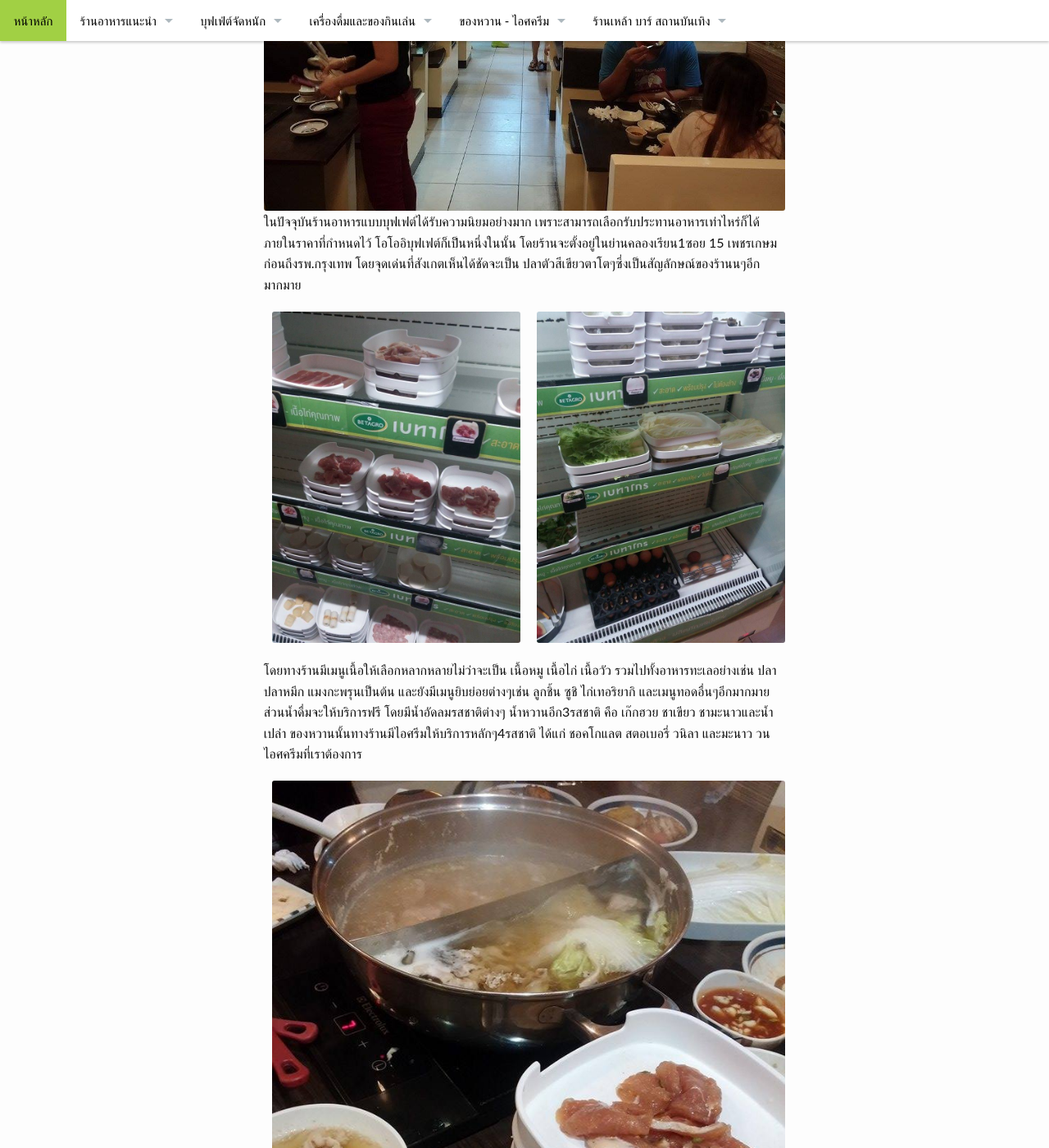
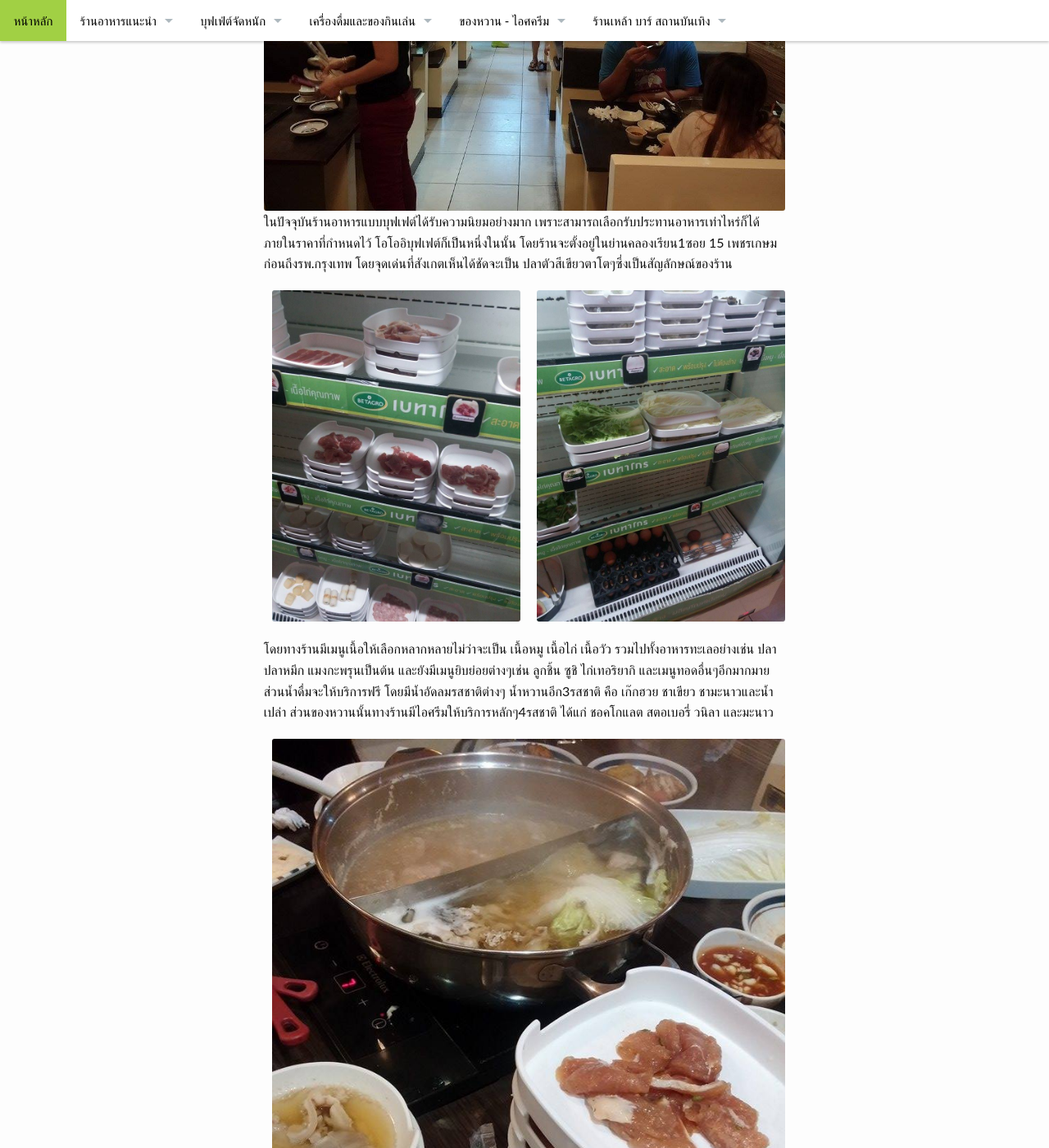
Before and after one commit to hatyairoiroi/hatyairoiroi.github.io, a Jekyll site: the page built from pages/โอโออิ.md, in a window 1280 px wide and 1400 px high, scrolled down 693 px. Shown: the whole window at 82% size. Built offline with Jekyll 4.4.1, drawn with Linux system fonts in a browser that asks for light colours.

Commit message:
Update โอโออิ.md

```diff
--- a/pages/โอโออิ.md
+++ b/pages/โอโออิ.md
@@ -8,7 +8,7 @@ header:
 permalink: "/โอโออิ/"
 ---
 <img class="t20" src="{{ site.url }}/images/โอโออิ1.jpg">
-	ในปัจจุบันร้านอาหารแบบบุฟเฟต์ได้รับความนิยมอย่างมาก เพราะสามารถเลือกรับประทานอาหารเท่าไหร่ก็ได้ภายในราคาที่กำหนดไว้ โอโออิบุฟเฟต์ก็เป็นหนึ่งในนั้น โดยร้านจะตั้งอยู่ในย่านคลองเรียน1ซอย 15 เพชรเกษม ก่อนถึงรพ.กรุงเทพ โดยจุดเด่นที่สังเกตเห็นได้ชัดจะเป็น ปลาตัวสีเขียวตาโตๆซึ่งเป็นสัญลักษณ์ของร้านนๆอีกมากมาย
+	ในปัจจุบันร้านอาหารแบบบุฟเฟต์ได้รับความนิยมอย่างมาก เพราะสามารถเลือกรับประทานอาหารเท่าไหร่ก็ได้ภายในราคาที่กำหนดไว้ โอโออิบุฟเฟต์ก็เป็นหนึ่งในนั้น โดยร้านจะตั้งอยู่ในย่านคลองเรียน1ซอย 15 เพชรเกษม ก่อนถึงรพ.กรุงเทพ โดยจุดเด่นที่สังเกตเห็นได้ชัดจะเป็น ปลาตัวสีเขียวตาโตๆซึ่งเป็นสัญลักษณ์ของร้าน
 
 <ul class="clearing-thumbs small-block-grid-2" data-clearing>
   <li><a href="{{ site.url }}/images/โอโออิ2.jpg"><img src="{{ site.url }}/images/โอโออิ2.jpg"></a></li>
@@ -17,8 +17,8 @@ permalink: "/โอโออิ/"
 
 โดยทางร้านมีเมนูเนื้อให้เลือกหลากหลายไม่ว่าจะเป็น เนื้อหมู เนื้อไก่ เนื้อวัว รวมไปทั้งอาหารทะเลอย่างเช่น ปลา ปลาหมึก แมงกะพรุนเป็นต้น และยังมีเมนูยิบย่อยต่างๆเช่น ลูกชิ้น ซูชิ ไก่เทอริยากิ และเมนูทอดอื่นๆอีกมากมาย
 ส่วนน้ำดื่มจะให้บริการฟรี โดยมีน้ำอัดลมรสชาติต่างๆ น้ำหวานอีก3รสชาติ คือ เก๊กฮวย ชาเขียว ชามะนาวและน้ำเปล่า
-ของหวานนั้นทางร้านมีไอศรีมให้บริการหลักๆ4รสชาติ ได้แก่ ชอคโกแลต สตอเบอรี่ วนิลา และมะนาว
-วนไอศครีมที่เราต้องการ
+ส่วนของหวานนั้นทางร้านมีไอศรีมให้บริการหลักๆ4รสชาติ ได้แก่ ชอคโกแลต สตอเบอรี่ วนิลา และมะนาว
+
 
 <p align="center">
 <ul class="clearing-thumbs small-block-grid-1" data-clearing>
```
